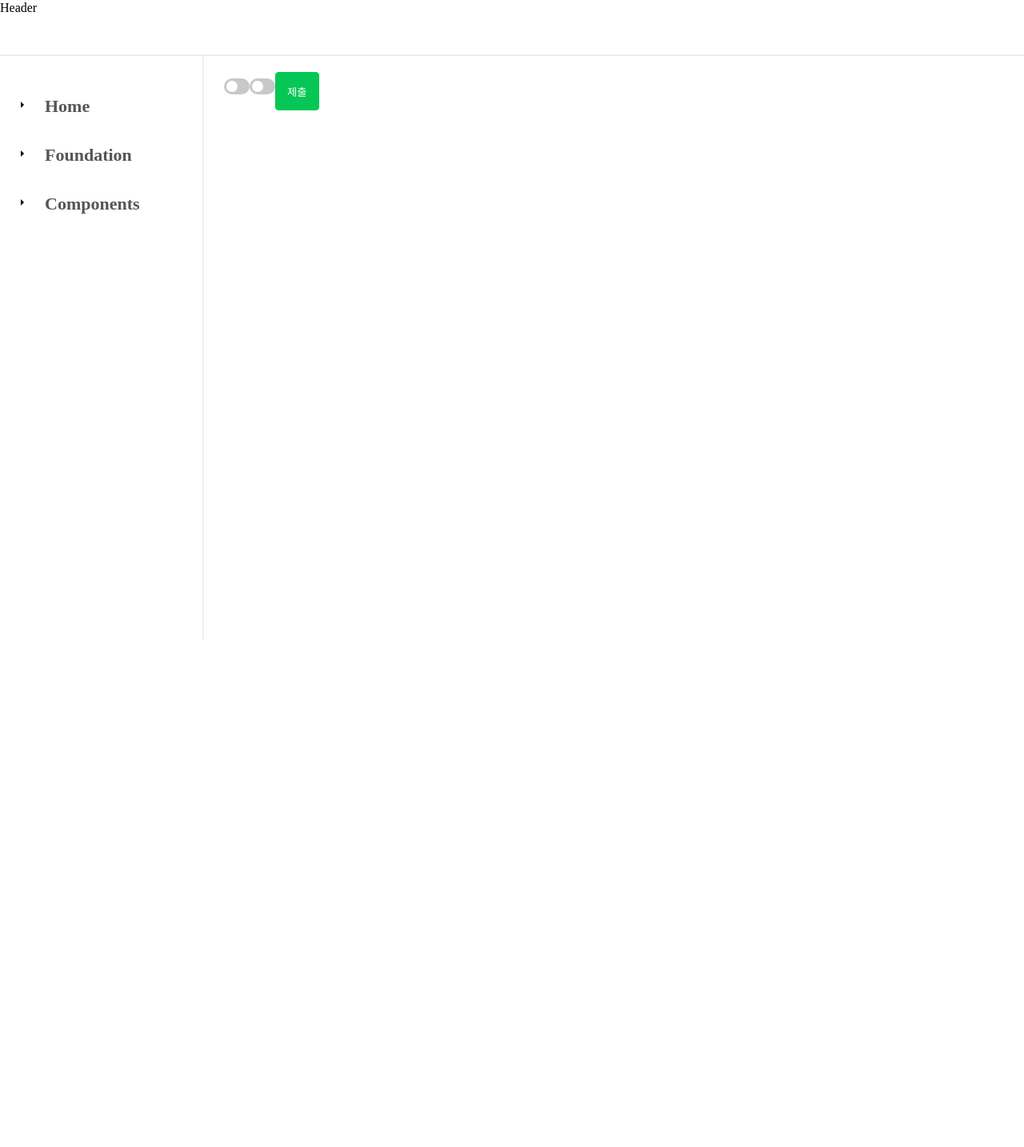
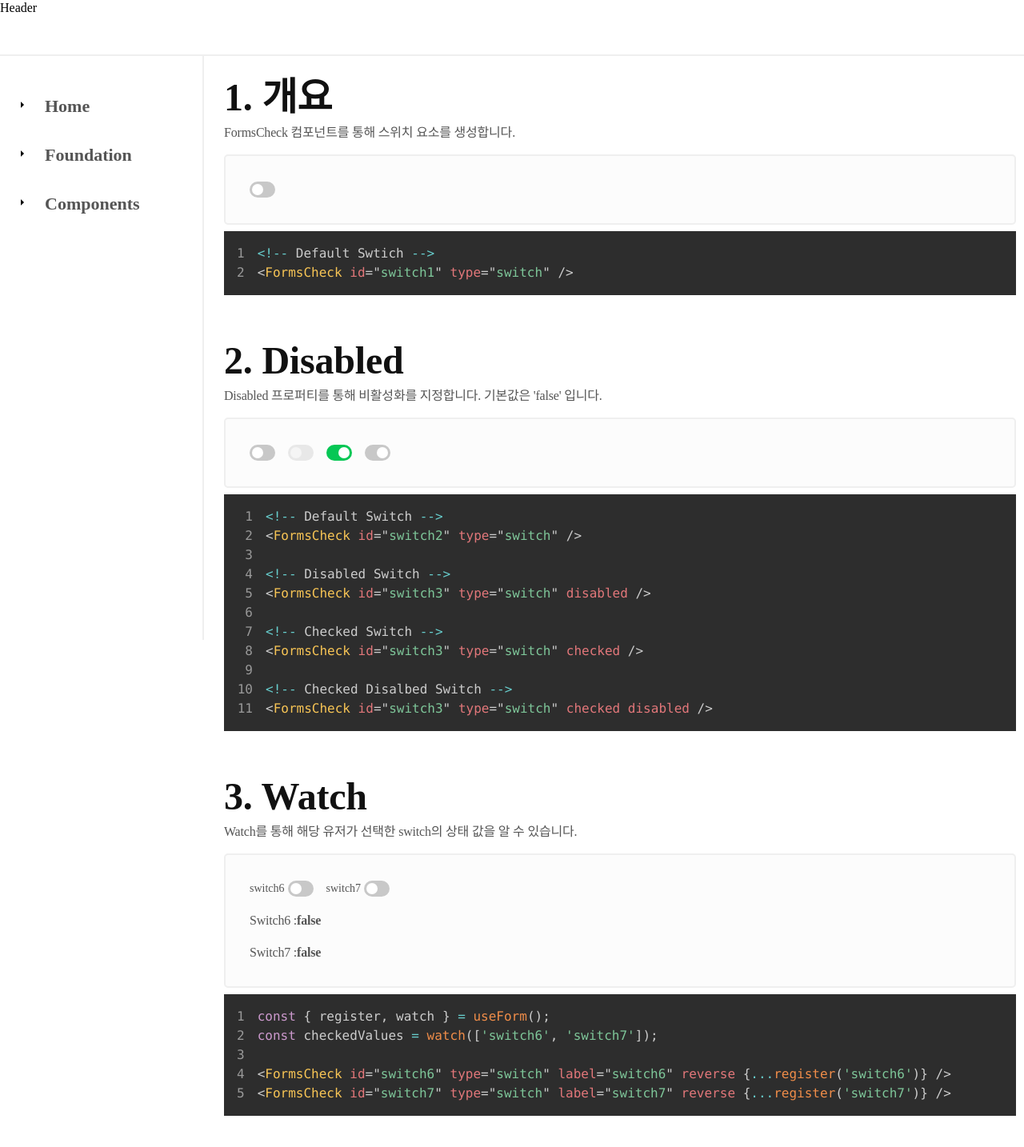
Before and after one commit to dongggggae/hyun-design-system, a Next.js app: page /components/switch in a window 1280 px wide. Shown: the top 1434 px of the page at 80% size. Before the commit the page ends 800 px from the top, so only its background shows below. Built offline with nearby package versions, Linux system fonts and the light colour scheme.

Commit message:
[DS-96]Docs - Switch 추가

```diff
--- a/app/(route)/components/switch/page.tsx
+++ b/app/(route)/components/switch/page.tsx
@@ -1,22 +1,96 @@
 'use client';
+import dynamic from 'next/dynamic';
 import React from 'react';
 import { useForm } from 'react-hook-form';
 
-import Btn from '@components/Btn/Btn';
 import FormsCheck from '@components/Forms/FormsCheck';
+import Stack from '@components/Stack/Stack';
+import Heading from '@components/Typography/Heading';
+import Text from '@components/Typography/Text';
+
+const CodeContainer = dynamic(() => import('@docs/CodeContainer'));
 
 const SwitchPage = () => {
-  const { register, control, handleSubmit } = useForm();
+  const { register, watch } = useForm();
+  const checkedValues = watch(['switch6', 'switch7']);
+  const [switch6, switch7] = checkedValues;
 
   return (
     <div className="docs">
-      <form onSubmit={handleSubmit((data) => console.log(data))}>
-        <FormsCheck id="switch" type="switch" {...register('switch3')} />
-        <FormsCheck id="switch2" type="switch" {...register('switch4')} />
-        <Btn type="submit" text="제출" />
-      </form>
+      <div className="docs-swtich">
+        <div className="component-content">
+          <Heading level="h2" size={2} text="1. 개요" />
+          <Text>FormsCheck 컴포넌트를 통해 스위치 요소를 생성합니다.</Text>
+          <div className="preview">
+            <FormsCheck id="switch1" type="switch" />
+          </div>
+          <CodeContainer codeString={switchCode.overview} />
+        </div>
+        <div className="component-content">
+          <Heading level="h2" size={2} text="2. Disabled" />
+          <Text>Disabled 프로퍼티를 통해 비활성화를 지정합니다. 기본값은 &#39;false&#39; 입니다.</Text>
+          <div className="preview">
+            <Stack gap={4}>
+              <FormsCheck id="switch2" type="switch" />
+              <FormsCheck id="switch3" type="switch" disabled />
+              <FormsCheck id="switch4" type="switch" checked />
+              <FormsCheck id="switch5" type="switch" checked disabled />
+            </Stack>
+          </div>
+          <CodeContainer codeString={switchCode.disabled} />
+        </div>
+        <div className="component-content">
+          <Heading level="h2" size={2} text="3. Watch" />
+          <Text>Watch를 통해 해당 유저가 선택한 switch의 상태 값을 알 수 있습니다.</Text>
+          <div className="preview">
+            <Stack direction="col" gap={4}>
+              <Stack gap={4}>
+                <FormsCheck id="switch6" type="switch" label="switch6" reverse {...register('switch6')} />
+                <FormsCheck id="switch7" type="switch" label="switch7" reverse {...register('switch7')} />
+              </Stack>
+              <Text>
+                Switch6 :
+                <Text tag="span" weight="bold">
+                  {switch6 ? 'true' : 'false'}
+                </Text>
+              </Text>
+              <Text>
+                Switch7 :
+                <Text tag="span" weight="bold">
+                  {switch7 ? 'true' : 'false'}
+                </Text>
+              </Text>
+            </Stack>
+          </div>
+          <CodeContainer codeString={switchCode.watch} />
+        </div>
+      </div>
     </div>
   );
 };
 
+const switchCode = {
+  overview: [`<!-- Default Swtich -->`, `<FormsCheck id="switch1" type="switch" />`].join('\n'),
+  disabled: [
+    `<!-- Default Switch -->`,
+    `<FormsCheck id="switch2" type="switch" />`,
+    '',
+    `<!-- Disabled Switch -->`,
+    `<FormsCheck id="switch3" type="switch" disabled />`,
+    '',
+    `<!-- Checked Switch -->`,
+    `<FormsCheck id="switch3" type="switch" checked />`,
+    '',
+    `<!-- Checked Disalbed Switch -->`,
+    `<FormsCheck id="switch3" type="switch" checked disabled />`,
+  ].join('\n'),
+  watch: [
+    `const { register, watch } = useForm();`,
+    `const checkedValues = watch(['switch6', 'switch7']);`,
+    ``,
+    `<FormsCheck id="switch6" type="switch" label="switch6" reverse {...register('switch6')} />`,
+    `<FormsCheck id="switch7" type="switch" label="switch7" reverse {...register('switch7')} />`,
+  ].join('\n'),
+};
+
 export default SwitchPage;
```
Also changed, not shown: app/(route)/components/check-box/page.tsx (+1 -7 lines).
